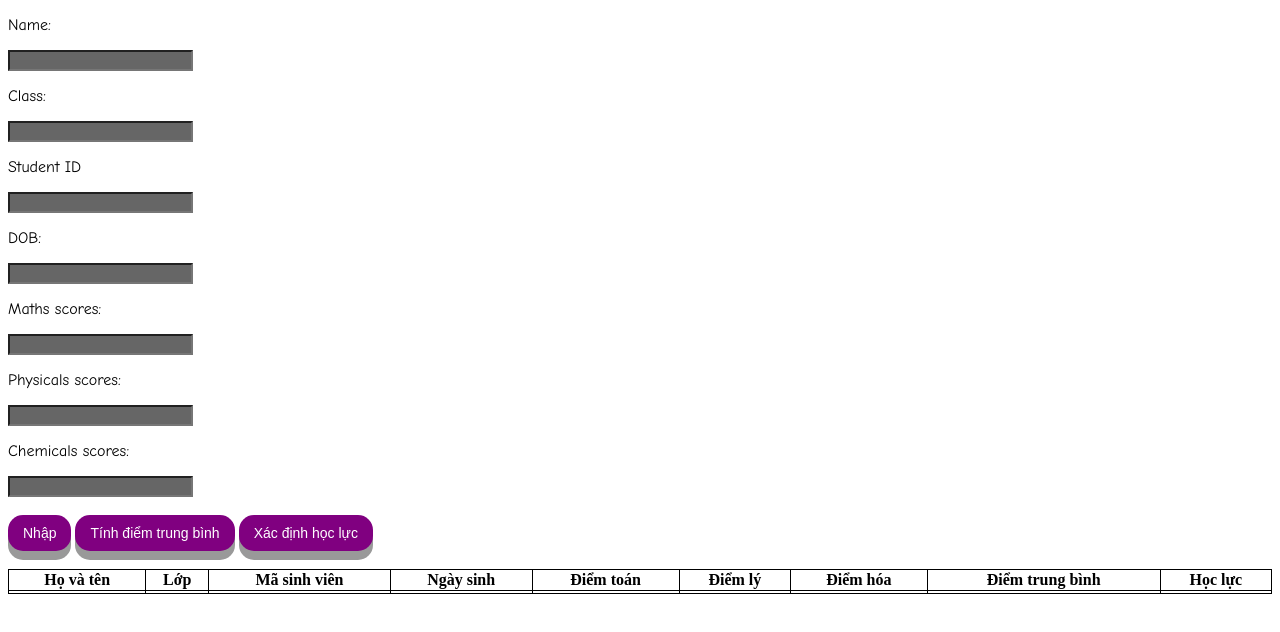
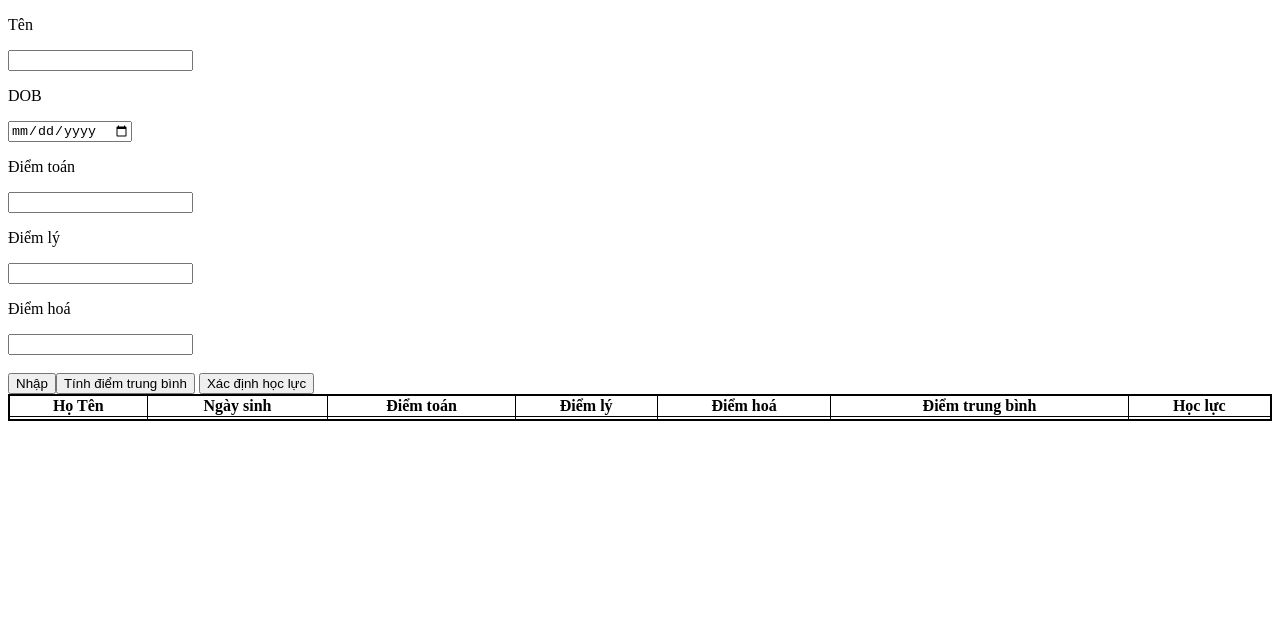
Before and after one commit to Thien2805/JS, a plain HTML site: page index.html in a window 1280 px wide. Both pictures are taken after a click on the button "Nhập". Drawn offline with nearby package versions, Linux system fonts and the light colour scheme.

Commit message:
ASM3 hoan thanh

```diff
--- a/index.css
+++ b/index.css
@@ -8,42 +8,3 @@ td {
 table {
     width: 100%;
 }
-
-button {
-    display: inline-block;
-    padding: 10px 15px;
-    font-size: 14px;
-    cursor: pointer;
-    text-align: center;
-    text-decoration: none;
-    outline: none;
-    color: #fff;
-    background-color: purple;
-    border: none;
-    border-radius: 15px;
-    box-shadow: 0 9px #999;
-}
-
-button:hover {
-    background-color: #58257b
-}
-
-button:active {
-    background-color: #58257b;
-    box-shadow: 0 5px #666;
-    transform: translateY(4px);
-}
-p{
-    font-family: Comic Sans MS;
-}
-input{
-    background-color: #666;
-}
-input:active{
-    border-style:outset;
-    box-shadow: 0 5px #666;
-    transform: translateY(4px);
-}
-input:hover{
-    background-color:greenyellow;
-}
--- a/index.html
+++ b/index.html
@@ -1,135 +1,125 @@
 <!DOCTYPE html>
 <html lang="en">
+
 <head>
   <meta charset="UTF-8">
   <meta http-equiv="X-UA-Compatible" content="IE=edge">
   <meta name="viewport" content="width=device-width, initial-scale=1.0">
   <title>Document</title>
+  <script src="https://ajax.googleapis.com/ajax/libs/jquery/3.6.3/jquery.min.js"></script>
   <link rel="stylesheet" href="index.css">
+
 </head>
+
 <body>
-  <p>Name:</p> <input type="text" id="ten">
-  <p>Class:</p> <input type="text" id="lop">
-  <p>Student ID</p> <input type="text" id="id">
-  <p>DOB:</p> <input type="text" id="dob">
-  <p>Maths scores:</p> <input type="text" id="diemtoan">
-  <p>Physicals scores:</p> <input type="text" id="diemly">
-  <p>Chemicals scores:</p> <input type="text" id="diemhoa">
+  <p>Tên</p>
+  <input type="text" id="ten" />
+  <p>DOB</p>
+  <input type="date" id="dob" />
+  <p>Điểm toán</p>
+  <input type="text" id="toan" />
+  <p>Điểm lý</p>
+  <input type="text" id="ly" />
+  <p>Điểm hoá</p>
+  <input type="text" id="hoa" />
+  <br />
+  <br />
+  <button id="nhap">Nhập</buttom>
+    <button id="dtb">Tính điểm trung bình</button>
+    <button id="hocluc">Xác định học lực</button>
     <br>
-  <br>
-  <button id="nhap">Nhập</button>
-  <button id="tinhdiemtrungbinh">Tính điểm trung bình</button>
-  <button id="xacdinhhocluc">Xác định học lực</button>
-  <br>
-  <br>
-  <table>
+    </div>
+    <table style="border: 2px solid">
       <thead>
         <tr>
-        <th>Họ và tên</th>
-        <th>Lớp</th>
-        <th>Mã sinh viên</th>
+          <th>Họ Tên</th>
           <th>Ngày sinh</th>
           <th>Điểm toán</th>
           <th>Điểm lý</th>
-        <th>Điểm hóa</th>
+          <th>Điểm hoá</th>
           <th>Điểm trung bình</th>
           <th>Học lực</th>
         </tr>
       </thead>
-    <tbody id="tbody"></tbody>
+      <tbody id="tbody">
+      </tbody>
     </table>
     <script>
-    index=1;
-    let nhap = document.getElementById("nhap")
-    nhap.onclick = addrow;
-    function addrow(){
-      let tbody= document.getElementById("tbody");
-      let tr1= document.createElement("tr");
+      let index = 1;
+      const nhap = $("#nhap");
+      nhap.on("click", addrow);
+      function addrow() {
+        let tbody = $("#tbody");
+        let tr1 = $("<tr>");
         tbody.append(tr1);
-      console.log(tr1);
-      tr1.id= index;
-      let hoten =document.getElementById("ten");
-      let lop =document.getElementById("lop");
-      let idstudent =document.getElementById("id");
-      let ngaysinh =document.getElementById("dob");
-      let diemtoan =document.getElementById("diemtoan");
-      let diemly =document.getElementById("diemly");
-      let diemhoa =document.getElementById("diemhoa");
-
-      let tdhoten = document.createElement("td");
-      let tdlop = document.createElement("td");
-      let tdidstudent = document.createElement("td");
-      let tdngaysinh = document.createElement("td");
-      let tddiemtoan = document.createElement("td");
-      let tddiemly = document.createElement("td");
-      let tddiemhoa = document.createElement("td");
-      let tddiemtrungbinh = document.createElement("td");
-      let tdhocluc = document.createElement("td");
-
-      tr1.append(tdhoten);
-      tr1.append(tdlop);
-      tr1.append(tdidstudent);
-      tr1.append(tdngaysinh);
-      tr1.append(tddiemtoan);
-      tr1.append(tddiemly);
-      tr1.append(tddiemhoa);
-      tr1.append(tddiemtrungbinh);
+        let tdten = $("<td>");
+        tr1.append(tdten);
+        let tddob = $("<td>");
+        tr1.append(tddob);
+        let tdtoan = $("<td>");
+        tr1.append(tdtoan);
+        let tdly = $("<td>");
+        tr1.append(tdly);
+        let tdhoa = $("<td>");
+        tr1.append(tdhoa);
+        let tddtb = $("<td>");
+        tr1.append(tddtb);
+        let tdhocluc = $("<td>");
         tr1.append(tdhocluc);
 
-      tddiemtoan.id= "toan" + index;
-      tddiemhoa.id= "hoa"  +index;
-      tddiemly.id= "ly" + index;
-      tddiemtrungbinh.id = "dtb" + index;
-      tdhocluc.id = "hluc"+ index;
-      index= index+1;
 
-      tdhoten.innerHTML = ten.value;
-      tdlop.innerHTML = lop.value;
-      tdidstudent.innerHTML = id.value;
-      tdngaysinh.innerHTML= dob.value;
-      tddiemtoan.innerHTML=diemtoan.value;
-      tddiemly.innerHTML=diemly.value;
-      tddiemhoa.innerHTML=diemhoa.value;
+
+        tdtoan.attr("id", "toan" + index);
+        tdhoa.attr("id", "hoa" + index);
+        tdly.attr("id", "ly" + index);
+        tddtb.attr("id", "dtb" + index);
+        tdhocluc.attr("id", "hluc" + index);
+        index = index + 1;
+
+        let ten = $("#ten");
+        let dob = $("#dob");
+        let toan = $("#toan");
+        let ly = $("#ly");
+        let hoa = $("#hoa")
+
+        tdten.html(ten.val());
+        tddob.html(dob.val());
+        tdtoan.html(toan.val());
+        tdhoa.html(hoa.val());
+        tdly.html(ly.val());
+
+
       }
-     let diemtrungbinh=document.getElementById("tinhdiemtrungbinh");
-    diemtrungbinh.onclick= dtb;
-    function dtb(){
-      for(let i=1; i<index;i++){
-      let dtoan= document.getElementById("toan"+i);
-      console.log(dtoan.innerHTML);
-      let dly= document.getElementById("ly"+ i);
-      console.log(dly.innerHTML);
-      let dhoa=document.getElementById("hoa" +i);
-      console.log(dhoa.innerHTML);
-      let dtbinh=document.getElementById("dtb"+i);
-      console.log(dtbinh.innerHTML);
-      dtbinh.innerHTML= (dtoan.innerHTML-(-dly.innerHTML)-(-dhoa.innerHTML))/3;
+      let diemtrungbinh = $("#dtb");
+      diemtrungbinh.on("click", dtbinh)
+      function dtbinh() {
+        for (let i = 1; i<index;i++ ){
+          let toan = $("#toan"+i);
+        let ly = $("#ly"+i);
+        let hoa = $("#hoa"+i);
+        let dtb = $("#dtb" +i);
+        console.log(dtb.html())
+        dtb.html((toan.html() - (-ly.html()) - (-hoa.html())) / 3);
       }
+    } let hocluc= $("#hocluc");
+       hocluc.on("click",hluc)
+       function hluc(){
+        for(let i=1; i<index; i++){
+          let dtb = $("#dtb" +i);
+          let hl = $("#hluc"+ i );
+          console.log(hl.html())
+          if(dtb.html()>=8){
+             hl.html("Giỏi");
           }
-   let hocluc= document.getElementById("xacdinhhocluc");
-   hocluc.onclick= hl;
-   function hl(){
-    for(let i=1; i<index; i++){
-      let dtbinh=document.getElementById("dtb"+i);
-      console.log(dtbinh.innerHTML);
-      let hluc= document.getElementById("hluc"+i);
-      console.log(hluc.innerHTML);
-      if(dtbinh.innerHTML>=8){
-        hluc.innerHTML="Giỏi"
+          else if (6.5<=dtb.html()&&dtb.html()<8){
+            hl.html("Khá");
           }
-      else if (6.5<=dtbinh.innerHTML&&dtbinh.innerHTML<8){
-        hluc.innerHTML="Khá"
-      }
-      else if (5<=dtbinh.innerHTML&&dtbinh.innerHTML<6.5){
-        hluc.innerHTML="Trung bình"
-      }
-      else{
-        hluc.innerHTML="Yếu"
+          else {
+            hl.html("Trung Bình")
           }
         }
        }
     </script>
+</body>
 
-
-</body>
 </html>
```
Lines whose indentation alone changed are shown as unchanged.
